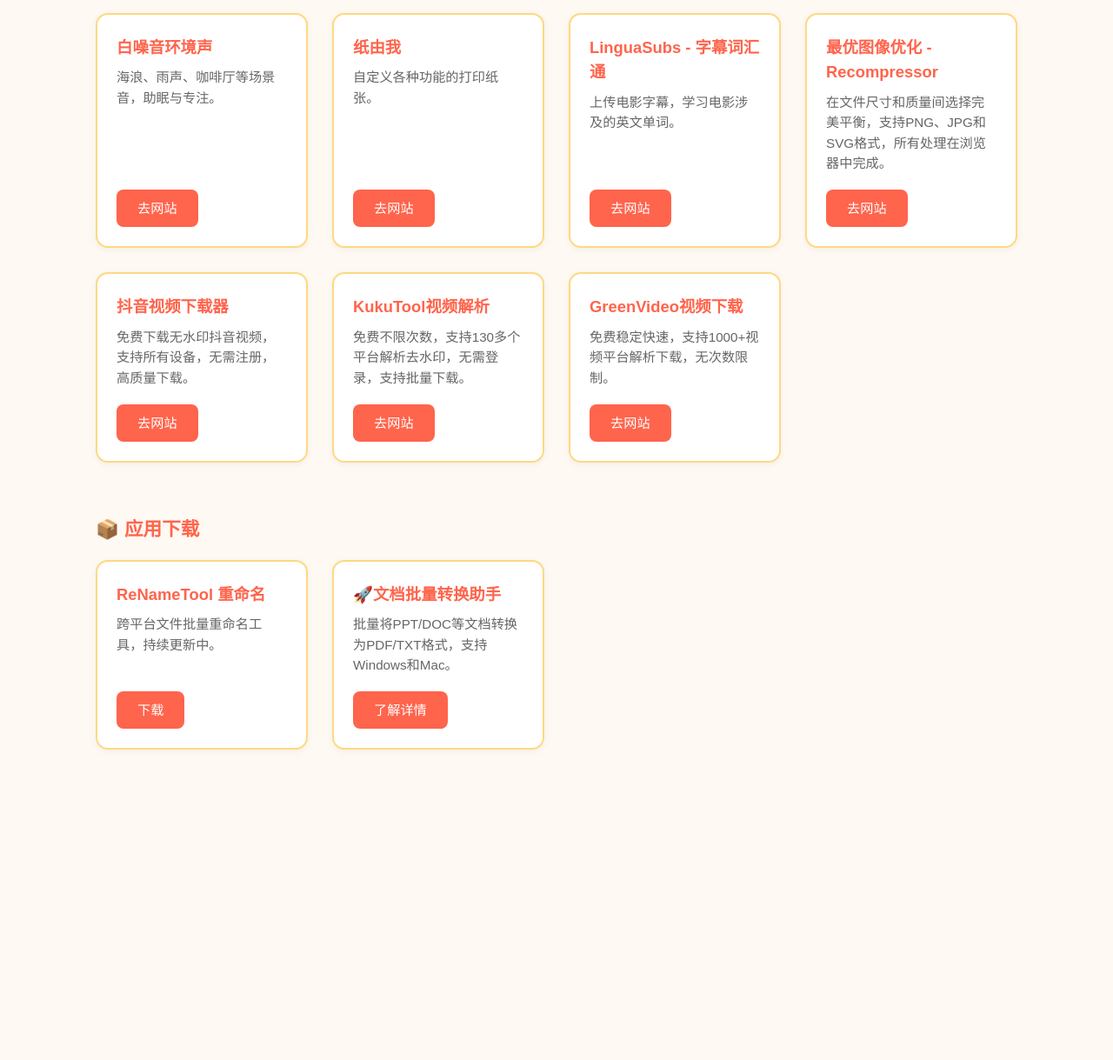
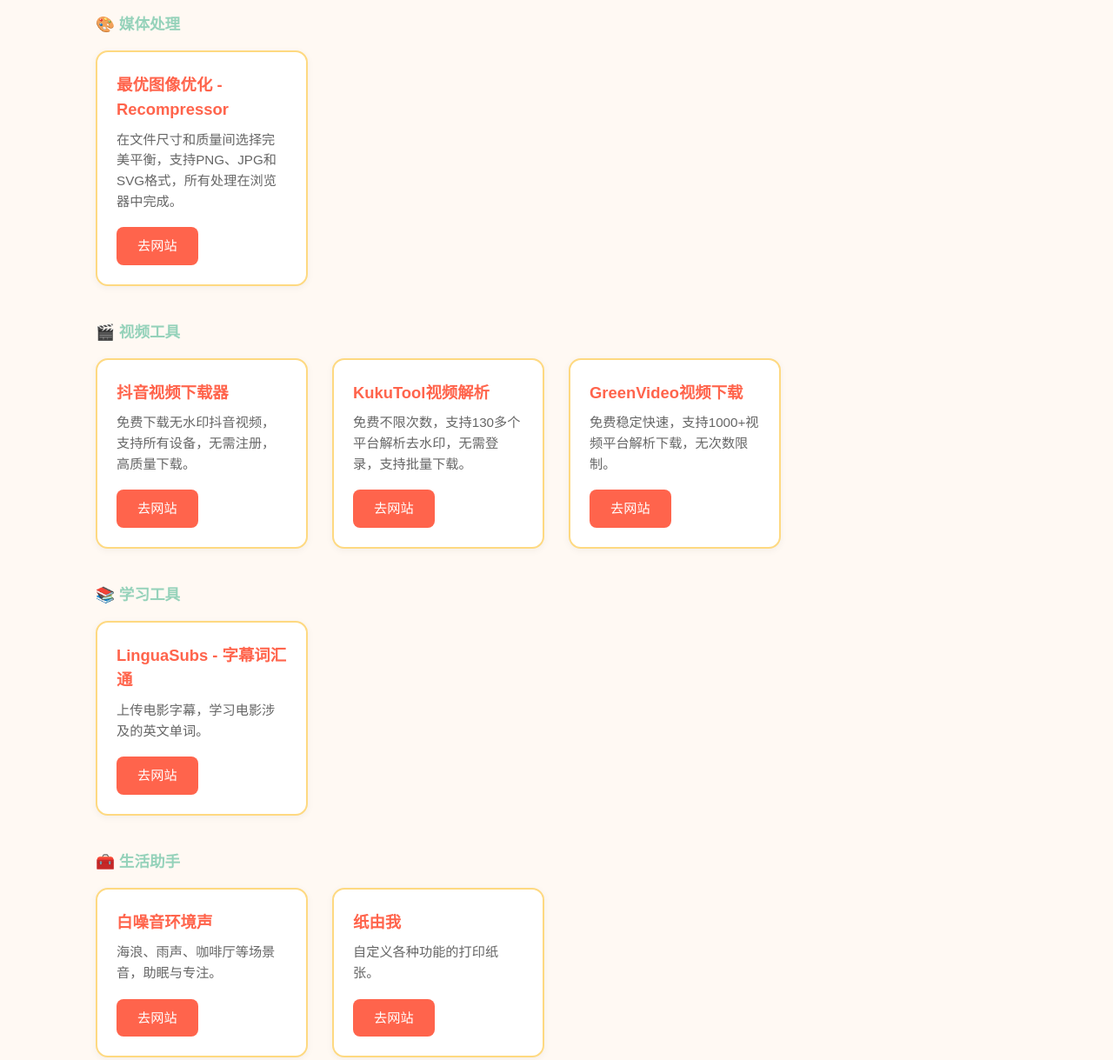
Before and after one commit to larryyssssssss/ai-toolbox, a plain HTML site: page index.html in a window 1280 px wide. Shown: the part 517-1736 px from the top of the page at 87% size. Before the commit the page ends 1439 px from the top, so only its background shows below. Drawn offline with Linux system fonts and the light colour scheme; a web font is replaced by a local one.

Commit message:
feat: restructure website with functional categories for better usability

```diff
--- a/index.html
+++ b/index.html
@@ -46,6 +46,14 @@
       header .desc{font-size:.9rem}
       h2{font-size:1.15rem}
     }
+    /* 子分类样式 */
+    h3{font-size:1.1rem;margin-bottom:16px;color:var(--accent);display:flex;align-items:center;gap:6px;}
+    .sub-category{margin-bottom:40px;}
+
+    /* 响应式调整 */
+    @media(max-width:600px){
+      h3{font-size:1rem}
+    }
   </style>
 </head>
 <body>
@@ -85,48 +93,68 @@
     <!-- ===== 分区 2：外部网站 ===== -->
     <section>
       <h2>🌐 外部网站</h2>
+
+      <!-- 媒体处理工具 -->
+      <div style="margin-bottom: 40px;">
+        <h3 style="font-size: 1.1rem; color: var(--accent); margin-bottom: 16px;">🎨 媒体处理</h3>
+        <div class="grid">
+          <article class="card">
+            <div class="card-title">最优图像优化 - Recompressor</div>
+            <p class="card-desc">在文件尺寸和质量间选择完美平衡，支持PNG、JPG和SVG格式，所有处理在浏览器中完成。</p>
+            <a class="card-link" href="https://zh.recompressor.com/" target="_blank" rel="noopener">去网站</a>
+          </article>
+        </div>
+      </div>
+
+      <!-- 视频工具 -->
+      <div style="margin-bottom: 40px;">
+        <h3 style="font-size: 1.1rem; color: var(--accent); margin-bottom: 16px;">🎬 视频工具</h3>
+        <div class="grid">
+          <article class="card">
+            <div class="card-title">抖音视频下载器</div>
+            <p class="card-desc">免费下载无水印抖音视频，支持所有设备，无需注册，高质量下载。</p>
+            <a class="card-link" href="https://tiktokio.com/zh/%E6%8A%96%E9%9F%B3%E4%B8%8B%E8%BD%BD%E5%99%A8/" target="_blank" rel="noopener">去网站</a>
+          </article>
+          <article class="card">
+            <div class="card-title">KukuTool视频解析</div>
+            <p class="card-desc">免费不限次数，支持130多个平台解析去水印，无需登录，支持批量下载。</p>
+            <a class="card-link" href="https://dy.kukutool.com/zh-Hans-SG" target="_blank" rel="noopener">去网站</a>
+          </article>
+          <article class="card">
+            <div class="card-title">GreenVideo视频下载</div>
+            <p class="card-desc">免费稳定快速，支持1000+视频平台解析下载，无次数限制。</p>
+            <a class="card-link" href="https://greenvideo.cc/" target="_blank" rel="noopener">去网站</a>
+          </article>
+        </div>
+      </div>
+
+      <!-- 学习工具 -->
+      <div style="margin-bottom: 40px;">
+        <h3 style="font-size: 1.1rem; color: var(--accent); margin-bottom: 16px;">📚 学习工具</h3>
+        <div class="grid">
+          <article class="card">
+            <div class="card-title">LinguaSubs - 字幕词汇通</div>
+            <p class="card-desc">上传电影字幕，学习电影涉及的英文单词。</p>
+            <a class="card-link" href="https://linguasubs.zooo.qzz.io/" target="_blank" rel="noopener">去网站</a>
+          </article>
+        </div>
+      </div>
+
+      <!-- 生活助手 -->
+      <div style="margin-bottom: 40px;">
+        <h3 style="font-size: 1.1rem; color: var(--accent); margin-bottom: 16px;">🧰 生活助手</h3>
         <div class="grid">
           <article class="card">
             <div class="card-title">白噪音环境声</div>
             <p class="card-desc">海浪、雨声、咖啡厅等场景音，助眠与专注。</p>
             <a class="card-link" href="http://white-noise-page.tools.zooo.qzz.io" target="_blank" rel="noopener">去网站</a>
           </article>
-        <!-- 新增纸由我工具 -->
           <article class="card">
             <div class="card-title">纸由我</div>
             <p class="card-desc">自定义各种功能的打印纸张。</p>
             <a class="card-link" href="https://paperme.toolooz.com/" target="_blank" rel="noopener">去网站</a>
           </article>
-        <!-- 新增LinguaSubs工具 -->
-        <article class="card">
-          <div class="card-title">LinguaSubs - 字幕词汇通</div>
-          <p class="card-desc">上传电影字幕，学习电影涉及的英文单词。</p>
-          <a class="card-link" href="https://linguasubs.zooo.qzz.io/" target="_blank" rel="noopener">去网站</a>
-        </article>
-        <!-- 新增图像压缩工具 -->
-        <article class="card">
-          <div class="card-title">最优图像优化 - Recompressor</div>
-          <p class="card-desc">在文件尺寸和质量间选择完美平衡，支持PNG、JPG和SVG格式，所有处理在浏览器中完成。</p>
-          <a class="card-link" href="https://zh.recompressor.com/" target="_blank" rel="noopener">去网站</a>
-        </article>
-        <!-- 新增抖音视频下载器 -->
-        <article class="card">
-          <div class="card-title">抖音视频下载器</div>
-          <p class="card-desc">免费下载无水印抖音视频，支持所有设备，无需注册，高质量下载。</p>
-          <a class="card-link" href="https://tiktokio.com/zh/%E6%8A%96%E9%9F%B3%E4%B8%8B%E8%BD%BD%E5%99%A8/" target="_blank" rel="noopener">去网站</a>
-        </article>
-        <!-- 新增KukuTool视频下载平台 -->
-        <article class="card">
-          <div class="card-title">KukuTool视频解析</div>
-          <p class="card-desc">免费不限次数，支持130多个平台解析去水印，无需登录，支持批量下载。</p>
-          <a class="card-link" href="https://dy.kukutool.com/zh-Hans-SG" target="_blank" rel="noopener">去网站</a>
-        </article>
-        <!-- 新增GreenVideo视频下载平台 -->
-        <article class="card">
-          <div class="card-title">GreenVideo视频下载</div>
-          <p class="card-desc">免费稳定快速，支持1000+视频平台解析下载，无次数限制。</p>
-          <a class="card-link" href="https://greenvideo.cc/" target="_blank" rel="noopener">去网站</a>
-        </article>
+        </div>
       </div>
     </section>
 
```
Also changed, not shown: 1 other file. Lines whose indentation alone changed are shown as unchanged.
